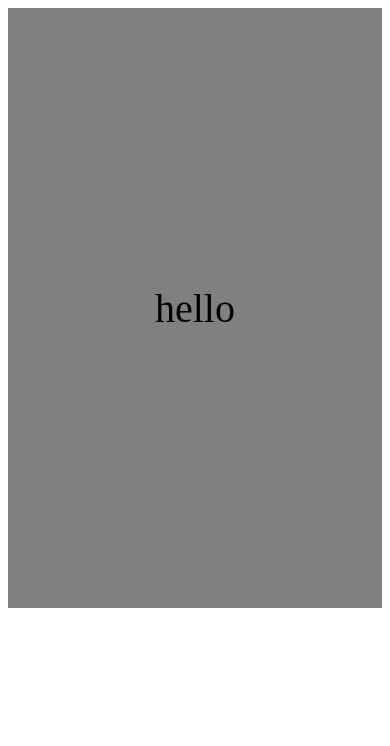
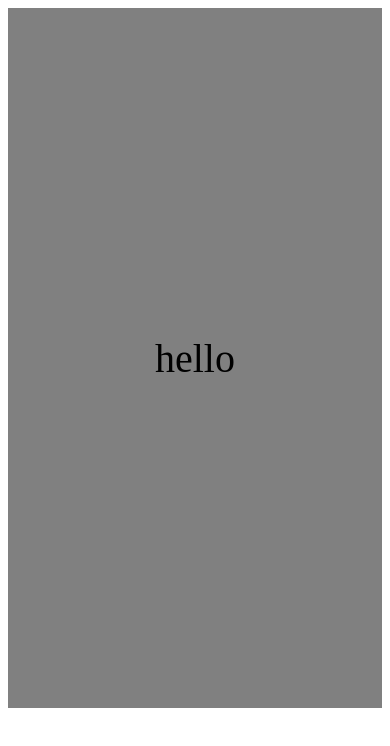
Before and after one commit to s23022/test-pwa2, a Next.js app: page / in a window 390 px wide. Shown: the top 746 px of the page. Built offline with nearby package versions, Linux system fonts and the light colour scheme.

Commit message:
first commit

```diff
--- a/app/page.module.css
+++ b/app/page.module.css
@@ -9,7 +9,7 @@
 .main {
     position: relative;
     width: 400px; /*要素の横幅を固定*/
-    height: 600px; /*要素の縦幅を固定*/
+    height: 700px; /*要素の縦幅を固定*/
     background-color: gray; /*背景色*/
     display: flex; /*フレックスボックスレイアウトの使用*/
     justify-content: center; /*小要素を左右の中央に配置*/
@@ -18,7 +18,7 @@
 @media (max-width: 600px) {
     .main {
         width: 400px; /*要素の横幅を固定*/
-        height: 600px; /*要素の縦幅を固定*/
+        height: 700px; /*要素の縦幅を固定*/
         background-color: gray; /*背景色*/
         display: flex; /*フレックスボックスレイアウトの使用*/
         justify-content: center; /*小要素を左右の中央に配置*/
```
